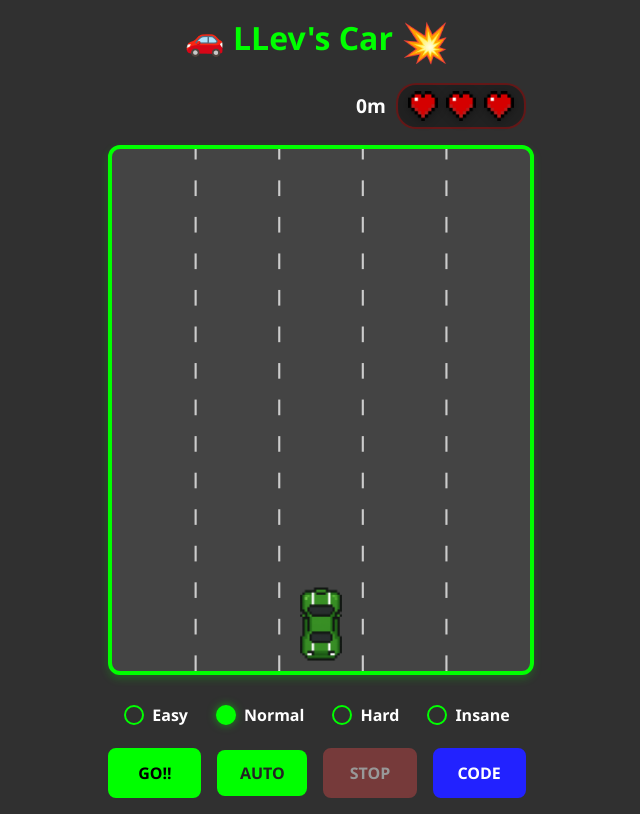
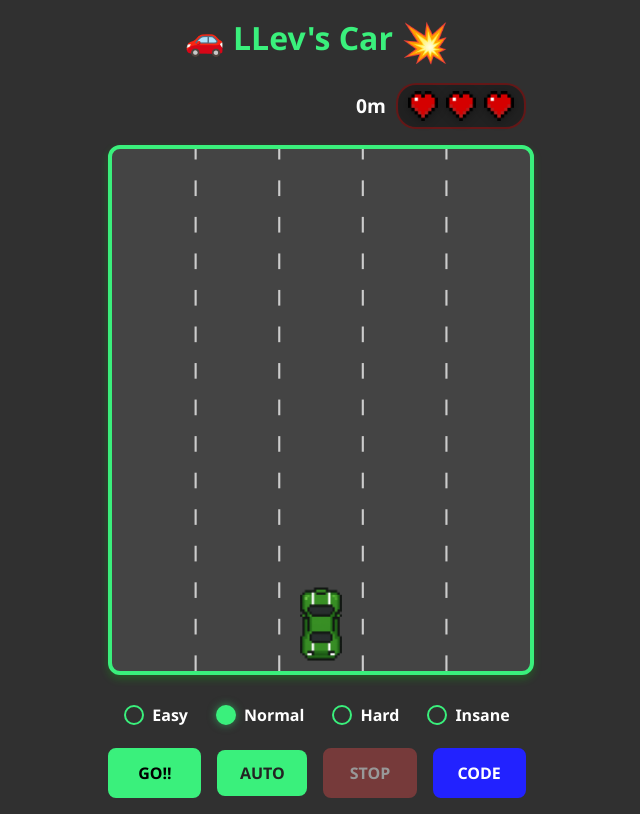
Before and after one commit to sevenzing/llev.me, a React (Vite) app in the folder car-react/: page / in a window 1280 px wide. Shown: the whole page, without its empty margins (323-963 px from the left). Built offline with nearby package versions, Linux system fonts and the light colour scheme.

Commit message:
update primary color

```diff
--- a/car-react/src/styles/Game.module.css
+++ b/car-react/src/styles/Game.module.css
@@ -1,3 +1,8 @@
+:root {
+  --primary-color: #3af07c;
+  --primary-color-hover: #2bbf61;
+}
+
 /* Reset and base styles */
 .carGame {
   margin: 0;
@@ -43,7 +48,7 @@
 /* Typography */
 .gameTitle {
   font-size: 2rem;
-  color: #00ff00;
+  color: var(--primary-color);
   text-align: center;
   margin-bottom: 20px;
   margin-top: 20px;
@@ -180,7 +185,7 @@
 .gameCanvas {
   width: 100%;
   background-color: #444444;
-  border: 4px solid #00ff00;
+  border: 4px solid var(--primary-color);
   border-radius: 12px;
   box-shadow: 0 4px 8px rgba(0, 255, 0, 0.2);
 }
@@ -219,7 +224,7 @@
 }
 
 .difficultyOption:hover {
-  background-color: rgba(0, 255, 0, 0.1);
+  background-color: rgba(58, 240, 124, 0.12);
 }
 
 .difficultyRadio {
@@ -233,15 +238,15 @@
   display: inline-block;
   width: 16px;
   height: 16px;
-  border: 2px solid #00ff00;
+  border: 2px solid var(--primary-color);
   border-radius: 50%;
   margin-right: 8px;
   transition: all 0.2s ease;
 }
 
 .difficultyRadio:checked + .difficultyLabel::before {
-  background-color: #00ff00;
-  box-shadow: 0 0 8px rgba(0, 255, 0, 0.5);
+  background-color: var(--primary-color);
+  box-shadow: 0 0 8px rgba(58, 240, 124, 0.5);
 }
 
 .difficultyRadio:disabled + .difficultyLabel::before {
@@ -288,25 +293,25 @@
 }
 
 .startButton {
-  background-color: #00ff00;
+  background-color: var(--primary-color);
   color: #000000;
-  border: 2px solid #00ff00;
+  border: 2px solid var(--primary-color);
 }
 
 .startButton:hover:enabled {
-  background-color: #00cc00;
-  border-color: #00cc00;
+  background-color: var(--primary-color-hover);
+  border-color: var(--primary-color-hover);
 }
 
 .runCodeButton {
-  background: #00ff00;
+  background: var(--primary-color);
   color: #232323;
   font-weight: bold;
   border: none;
   transition: all 0.2s ease;
 }
 .runCodeButton:hover {
-  background: #00cc00;
+  background: var(--primary-color-hover);
   transform: translateY(-2px);
   box-shadow: 0 4px 8px rgba(0, 0, 0, 0.3);
 }
```
